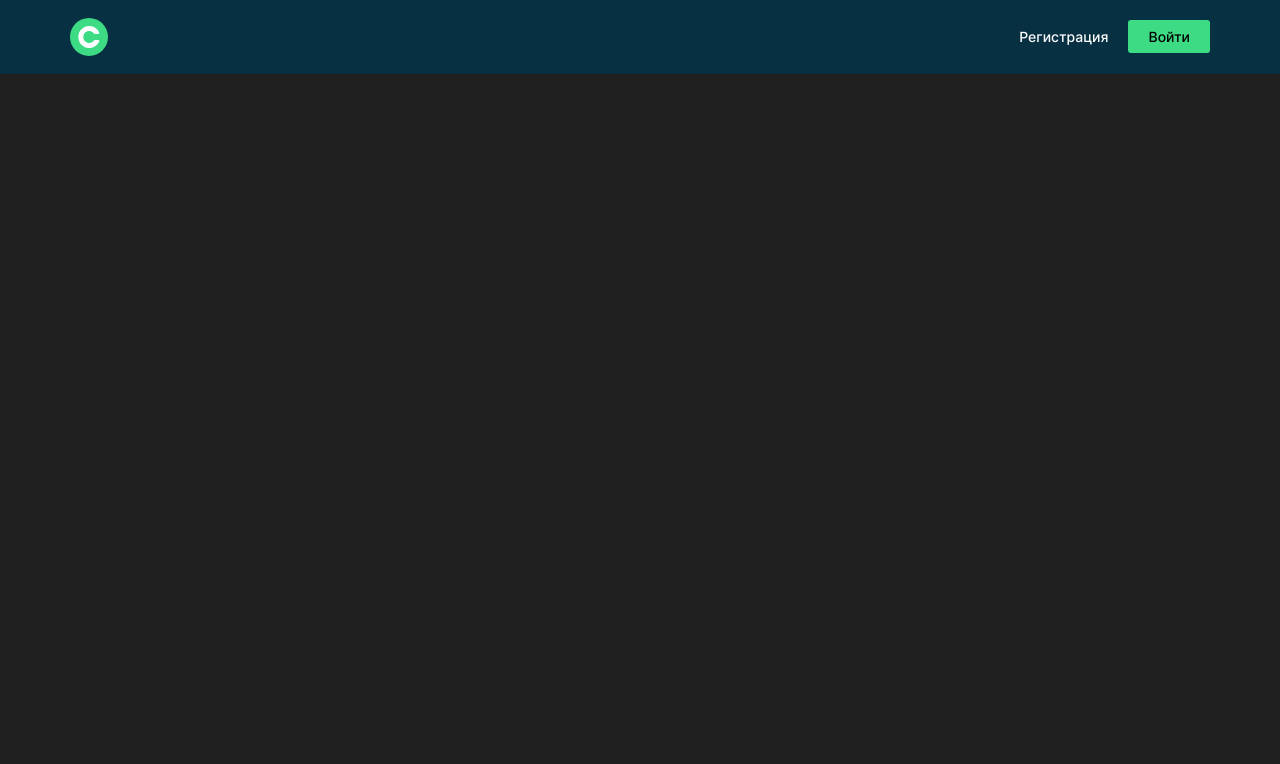
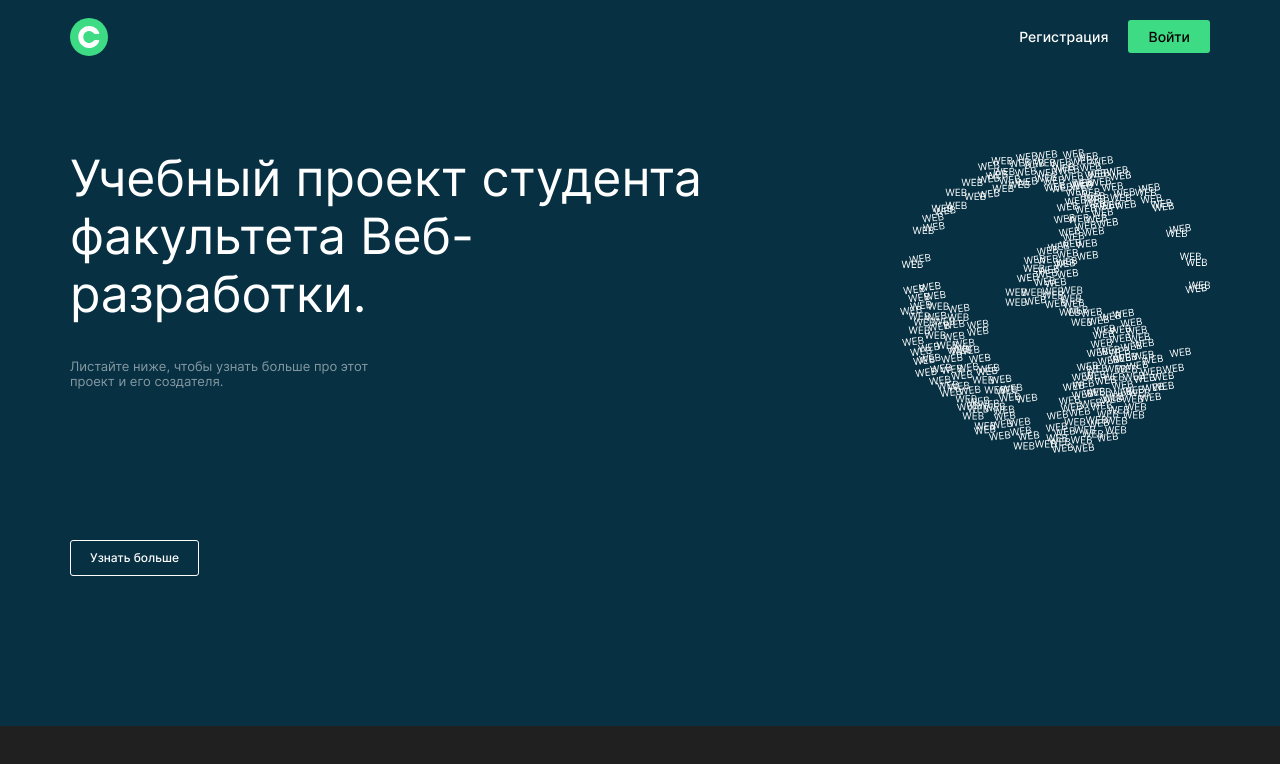
Before and after one commit to Julia-Papina/movies-explorer-frontend, a React (Create React App) app: page / in a window 1280 px wide. Shown: the top 764 px of the page. Built offline with nearby package versions, Linux system fonts and the light colour scheme.

Commit message:
начало реализации компонента main и promo

```diff
--- a/src/components/App/App.js
+++ b/src/components/App/App.js
@@ -1,12 +1,15 @@
 import React from "react";
 import './App.css';
 import Header from '../Header/Header';
+import Main from '../Main/Main';
 
 function App() {
   return (
     <div className="App">
       <div className="page">
         <Header />
+        <Main />
+
       </div>
     </div>
 
--- a/src/components/Header/Header.css
+++ b/src/components/Header/Header.css
@@ -3,6 +3,9 @@
 }
 .header__logo {
   max-height: 100%;
+}
+.header__logo:hover {
+  opacity: 0.8;
 }
 .header__container {
   max-width: 1280px;
@@ -33,9 +36,38 @@
   line-height: 22px;
   text-decoration: none;
 }
+.header__button:hover {
+  opacity: 0.8;
+}
 .header__button_active {
   background-color: #3ddc84;
   border-radius: 3px;
   box-sizing: border-box;
   color: black;
 }
+
+@media screen and (max-width: 768px) {
+  .header__container {
+    padding: 18px 30px;
+  }
+
+  .header__button {
+    font-size: 12px;
+  }
+}
+
+@media screen and (max-width: 550px) {
+  .header__container {
+    padding: 18px 14px;
+  }
+}
+
+@media screen and (max-width: 350px) {
+  .header__button {
+    font-size: 10px;
+  }
+
+  .header__nuv {
+    gap: 14px;
+  }
+}
--- a/src/components/Main/Main.js
+++ b/src/components/Main/Main.js
@@ -0,0 +1,16 @@
+import Promo from '../Promo/Promo';
+function Main() {
+    return (
+        <>
+        <main className="main">
+            <Promo />
+
+        </main>
+
+
+
+        </>
+    )
+}
+
+export default Main;
--- a/src/components/Promo/Promo.css
+++ b/src/components/Promo/Promo.css
@@ -0,0 +1,62 @@
+.promo {
+  background-color: rgba(7, 48, 66, 1);
+}
+
+.promo__wrapper {
+  box-sizing: border-box;
+  max-width: 1280px;
+  padding: 0 70px 75px 70px;
+  margin: 0 auto;
+}
+
+.promo__container {
+  box-sizing: border-box;
+  display: flex;
+  justify-content: space-between;
+  flex-wrap: wrap-reverse;
+  padding-top: 75px;
+  padding-bottom: 84px;
+}
+
+.promo__title {
+  margin: 0;
+  max-width: 640px;
+  font-size: 50px;
+  line-height: 58px;
+  padding: 0;
+  font-weight: 400;
+}
+
+.promo__subtitle {
+  margin-top: 36px;
+  padding: 0;
+  font-size: 13px;
+  opacity: 0.5;
+  max-width: 310px;
+}
+.promo__logo {
+  max-width: 310px;
+}
+.promo__button {
+  width: 129px;
+  height: 36px;
+  border: 1px solid #fff;
+  box-sizing: border-box;
+  opacity: 0.6;
+  border-radius: 3px;
+  background-color: transparent;
+  color: #ffffff;
+  font-family: "Inter";
+  font-style: normal;
+  font-weight: 500;
+  font-size: 12px;
+  line-height: 16px;
+  margin: 0 0 75px 0;
+  cursor: pointer;
+  opacity: 1;
+  transition: all ease-in-out 0.3s;
+}
+.promo__link {
+  text-decoration: none;
+  color: #ffffff;
+}
--- a/src/components/Promo/Promo.js
+++ b/src/components/Promo/Promo.js
@@ -0,0 +1,27 @@
+import './Promo.css';
+import logoPromo from '../../images/text__COLOR_landing-logo.svg';
+
+function Promo() {
+    return (
+        <section className="promo">
+            <div className="promo__wrapper">
+                <div className="promo__container">
+                    <div>
+                        <h1 className="promo__title">
+                        Учебный проект студента факультета Веб-разработки.
+                        </h1>
+                        <p className="promo__subtitle">Листайте ниже, чтобы узнать больше про этот проект и его создателя.</p>
+                    </div>
+                    <div>
+                        <img src={logoPromo} alt="Логотип промо - планета web" className="promo__logo" />
+                    </div>
+                </div>
+                <button className="promo__button" type="button">
+                    <a className="promo__link" href="#about">Узнать больше</a>
+                </button>
+            </div>
+        </section>
+    )
+}
+
+export default Promo;
```
Lines whose indentation alone changed are shown as unchanged.
